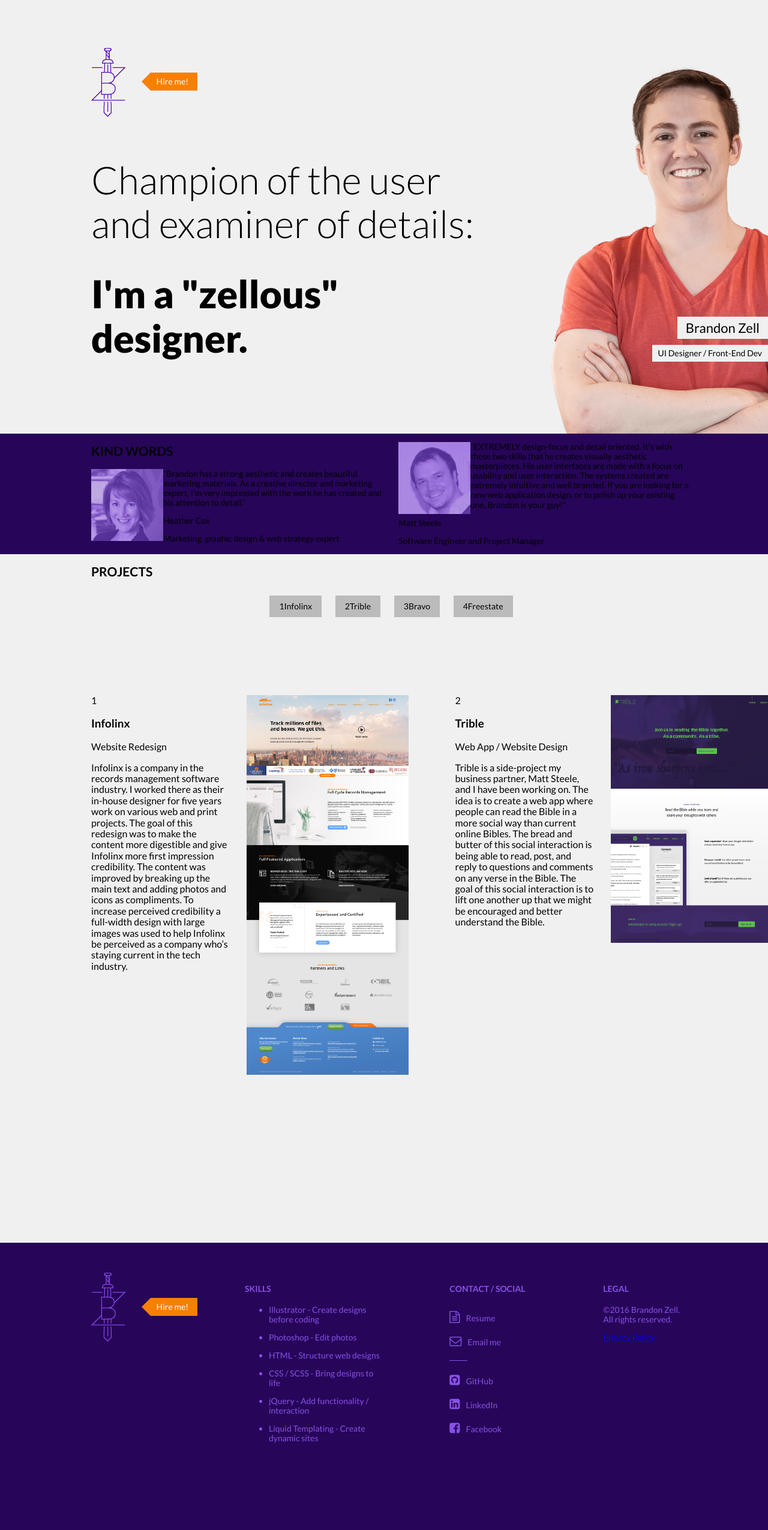
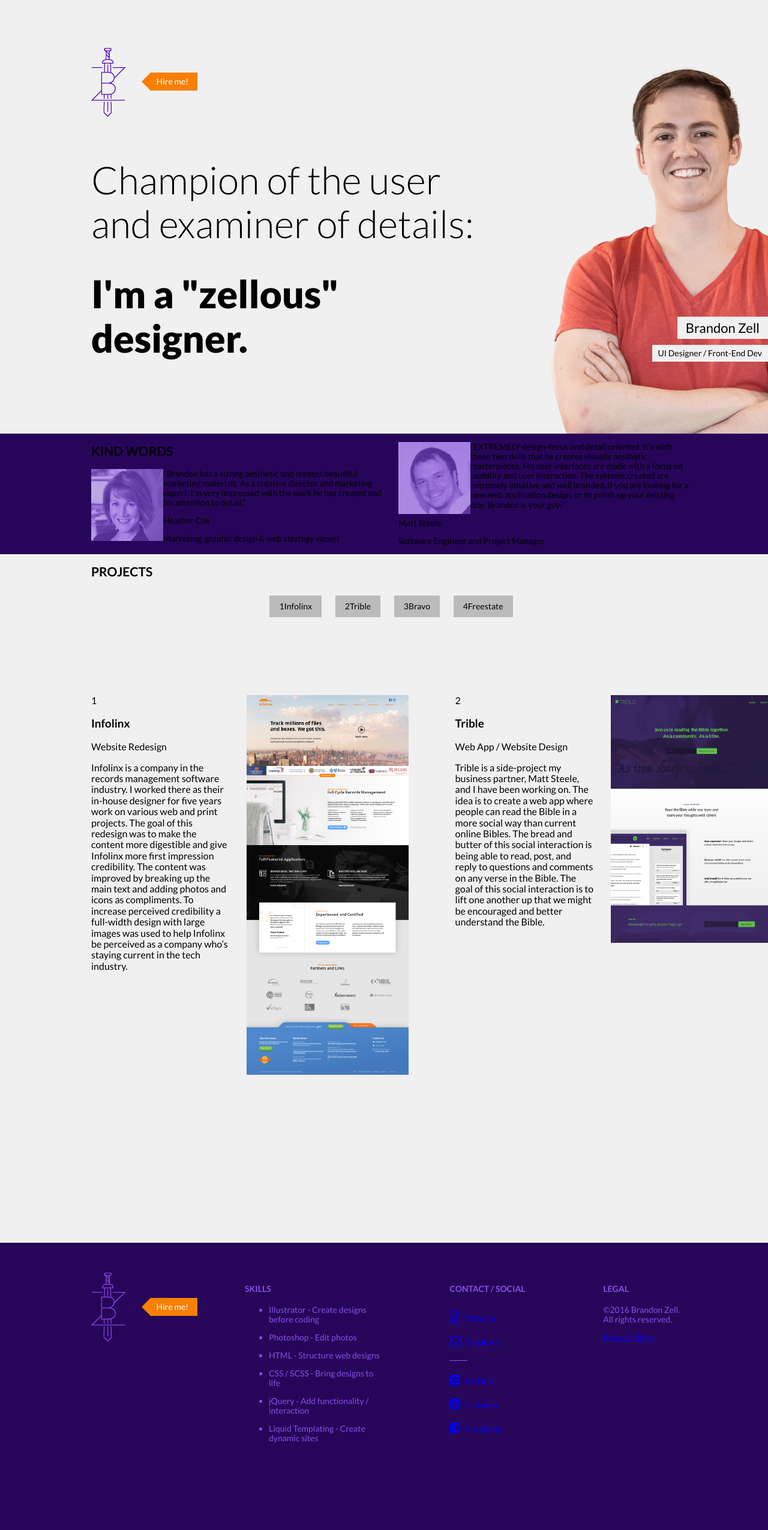
Before and after one commit to bzle/brandonz-me, a Jekyll site: the page built from index.html, in a window 1280 px wide. Shown: the whole page at 60% size. Built offline with Jekyll 4.4.1, drawn with Linux system fonts in a browser that asks for light colours; nearby versions of some CDN libraries.

Commit message:
Updated '/css/style.scss' via CloudCannon

```diff
--- a/css/style.scss
+++ b/css/style.scss
@@ -919,14 +919,12 @@ footer:hover {
     position: absolute;
 }
 .contact-social__link {
-    color: $light-purple;
     display: block;
     padding: 10px 0;
     text-decoration: none;
     white-space: nowrap;
 }
 .contact-social__link i {
-    color: $light-purple;
     font-size: 20px;
     margin-right: 10px;
 }
```
